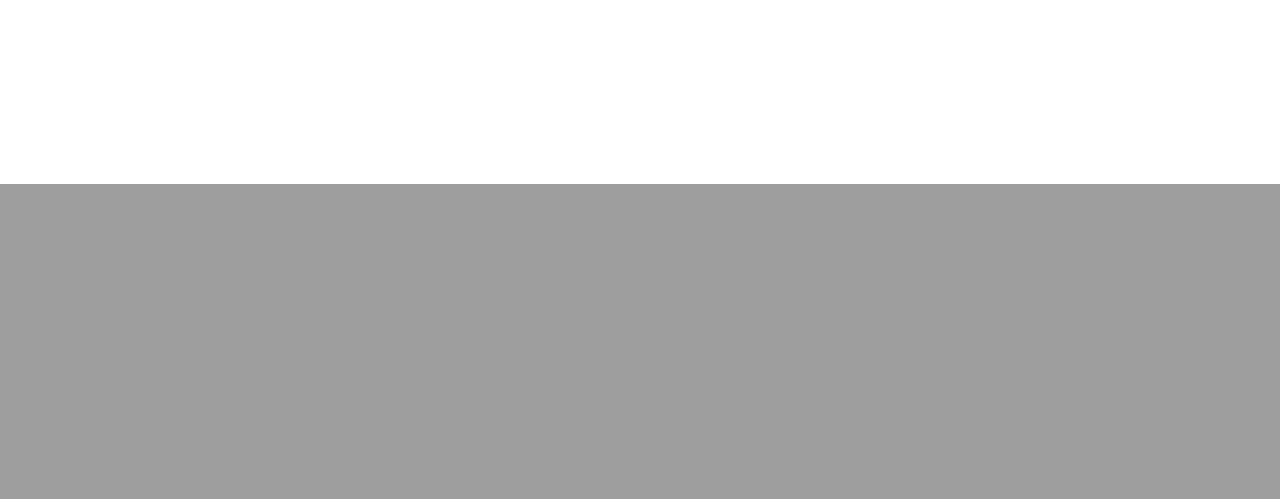
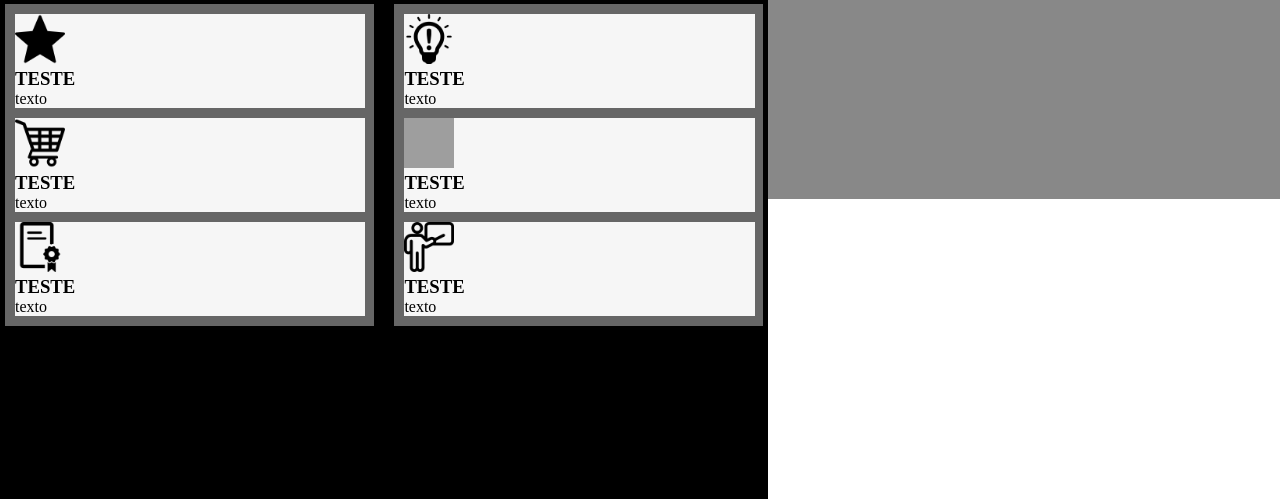
Before and after one commit to Decrs/sifoa, a PHP site: page / in a window 1280 px wide. Shown: the part 616-1115 px from the top of the page. Before the commit the page ends 800 px from the top, so only its background shows below. Run offline with PHP 8.4, Linux system fonts and the light colour scheme; grey boxes are pictures that could not be loaded.

Commit message:
edited index e css

```diff
--- a/css/style.css
+++ b/css/style.css
@@ -59,4 +59,62 @@ font-size: 75px;
 line-height: 550px;
 color: white;
 text-align: center;
+
+background: #ccc;
 }
+
+
+.info{
+	width: 100%;
+	height: auto;
+	background: #ccc;
+
+
+}
+
+.left{
+	float: left;
+	height: 500px;
+	width: 60%;
+	background: #000;
+}
+
+.rigth{
+	float: right;
+	height: 200px;
+	width: 40%;
+	background: #888;
+}
+
+.box-l{
+	height: auto;
+	width: 48%;
+	background: #666;
+	margin: 5px;
+	float: left;
+	position: relative;
+}
+
+.box-r{
+	height: auto;
+	width: 48%;
+	background: #666;
+	margin: 5px;
+	float: right;
+	position: relative;
+}
+
+
+.box{
+	width: 95%;
+	height: auto;
+	background: #f6f6f6;
+	margin: 10px;
+	position: relative;
+}
+.icon, img{
+
+	height: 50px;
+	width: 50px;
+	position: relative;
+}
--- a/index.php
+++ b/index.php
@@ -14,7 +14,7 @@
 <div class="header">
 
 <div class="menu">
-<img  class="logo" src="imagens/logoteste.png">
+<img  class="logo" src="images/logoteste.png">
 	<ul>
 		<li><a href="index.html">Home</a></li>
 		<li><a href="materias.html">Matérias</a></li>
@@ -24,6 +24,61 @@
 		<h1>SISTEMA DE INFORMAÇÃO</h1>
 </div>
 
+
+<div class="info">
+
+	<div class="left">
+
+
+		<div class="box-r">
+			<div class="box">
+				<span class="icon"><img src="images/diferencial.png"/></span>
+				<h3>TESTE</h3>
+				<p>texto</p>
+			</div>
+			<div class="box">
+				<span class="icon"><img src="images/ff.png"/></span>
+				<h3>TESTE</h3>
+				<p>texto</p>
+			</div>
+			<div class="box">
+				<span class="icon"><img src="images/especializacao.png"/></span>
+				<h3>TESTE</h3>
+				<p>texto</p>
+			</div>
+		</div>
+
+
+		<div class="box-l">
+			<div class="box">
+				<span class="icon"><img src="images/star.png"/></span>
+				<h3>TESTE</h3>
+				<p>texto</p>
+
+			</div>
+			<div class="box">
+				<span class="icon"><img src="images/carrinhocompras.png"/></span>
+				<h3>TESTE</h3>
+				<p>texto</p>
+			</div>
+			<div class="box">
+				<span class="icon"><img src="images/graduacao.png"/></span>
+				<h3>TESTE</h3>
+				<p>texto</p>
+			</div>
+
+		</div>
+
+
+
+
+	</div>
+	<div class="rigth">
+	</div>
+
+
+</div>
+
 </body>
 
 </html>
```
